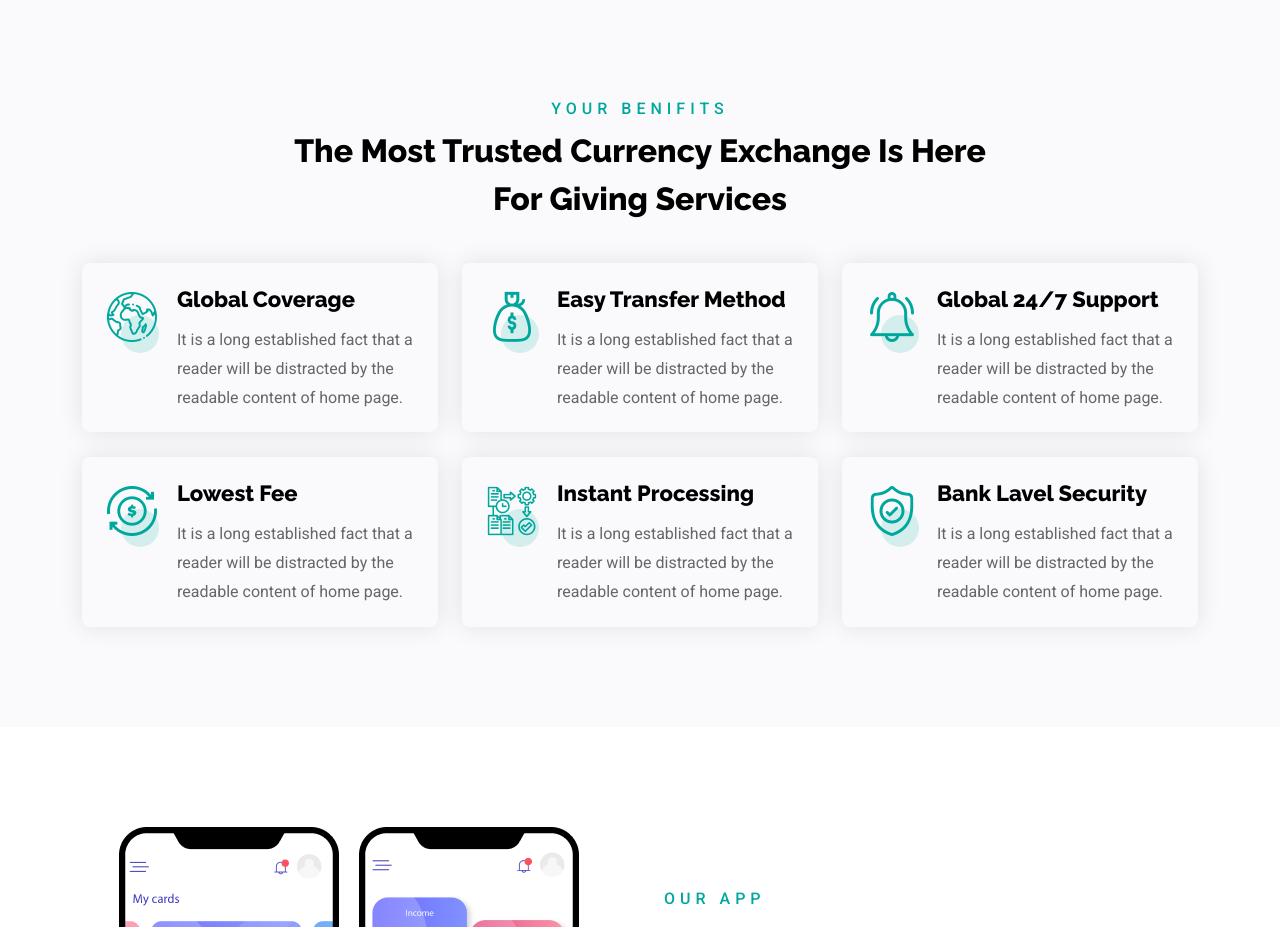
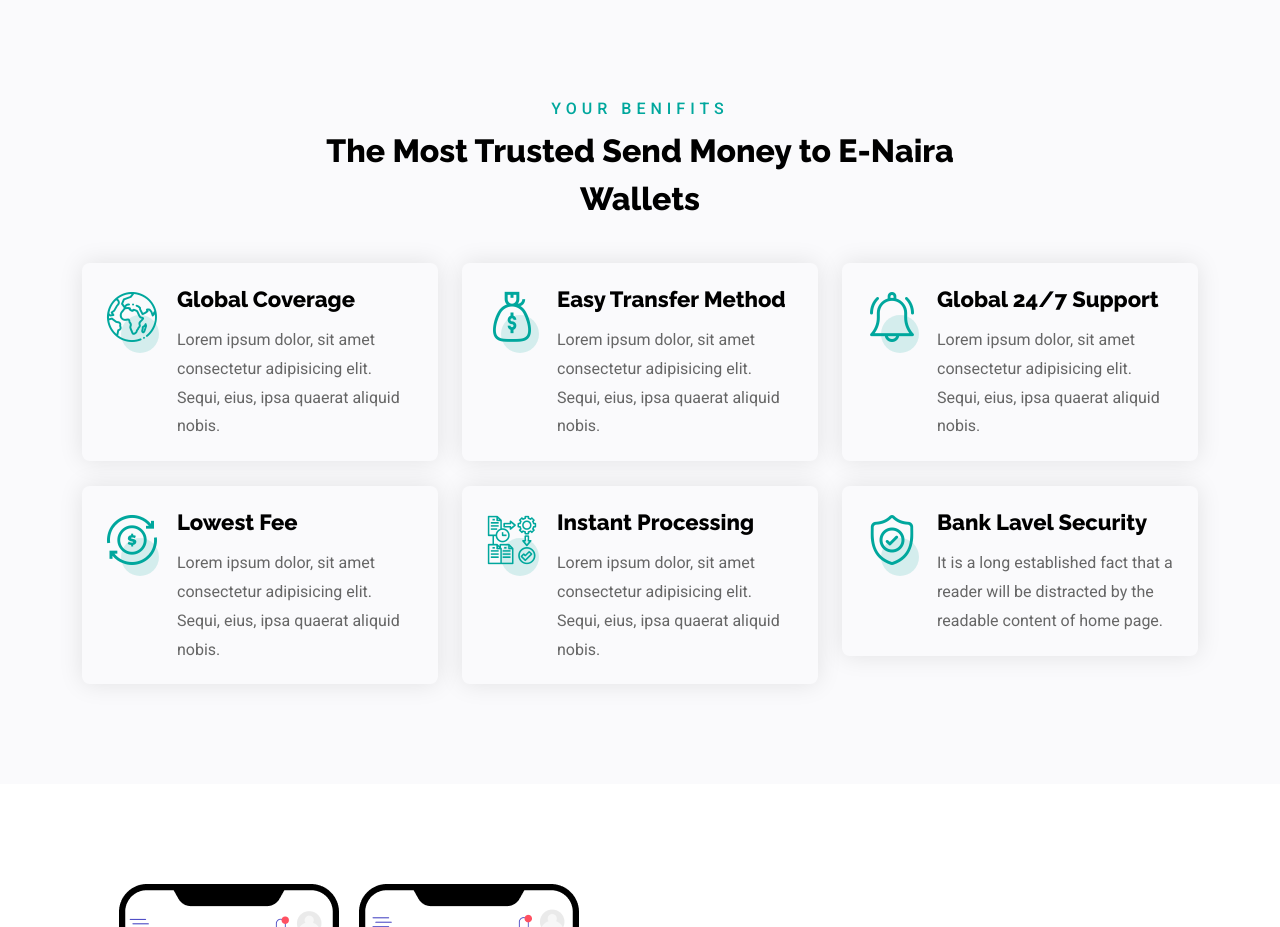
Before and after one commit to AthensDev/remitng-static, a plain HTML site: page index.html in a window 1280 px wide. Shown: the part 800-1727 px from the top of the page. Drawn offline with Linux system fonts and the light colour scheme; files whose address does not match are found by name.

Commit message:
clean up

```diff
--- a/index.html
+++ b/index.html
@@ -157,7 +157,7 @@
                     <div class="col-xl-8 offset-xl-2 col-lg-10 offset-lg-1">
                         <div class="section-title style1 text-center mb-40">
                             <span>YOUR BENIFITS</span>
-                            <h2>The Most Trusted Currency Exchange Is Here For Giving Services</h2>
+                            <h2>The Most Trusted Send Money to E-Naira Wallets</h2>
                         </div>
                     </div>
                 </div>
@@ -169,7 +169,7 @@
                             </div>
                             <div class="feature-info">
                                 <h3><a href="#">Global Coverage</a></h3>
-                                <p>It is a long established fact that a reader will be distracted by the readable content of home page.</p>
+                                <p>Lorem ipsum dolor, sit amet consectetur adipisicing elit. Sequi, eius, ipsa quaerat aliquid nobis.</p>
                             </div>
                         </div>
                     </div>
@@ -180,7 +180,7 @@
                             </div>
                             <div class="feature-info">
                                 <h3><a href="#">Easy Transfer Method</a></h3>
-                                <p>It is a long established fact that a reader will be distracted by the readable content of home page.</p>
+                                <p>Lorem ipsum dolor, sit amet consectetur adipisicing elit. Sequi, eius, ipsa quaerat aliquid nobis.</p>
                             </div>
                         </div>
                     </div>
@@ -191,7 +191,7 @@
                             </div>
                             <div class="feature-info">
                                 <h3><a href="#">Global 24/7 Support</a></h3>
-                                <p>It is a long established fact that a reader will be distracted by the readable content of home page.</p>
+                                <p>Lorem ipsum dolor, sit amet consectetur adipisicing elit. Sequi, eius, ipsa quaerat aliquid nobis.</p>
                             </div>
                         </div>
                     </div>
@@ -202,7 +202,7 @@
                             </div>
                             <div class="feature-info">
                                 <h3><a href="#">Lowest Fee</a></h3>
-                                <p>It is a long established fact that a reader will be distracted by the readable content of home page.</p>
+                                <p>Lorem ipsum dolor, sit amet consectetur adipisicing elit. Sequi, eius, ipsa quaerat aliquid nobis.</p>
                             </div>
                         </div>
                     </div>
@@ -213,7 +213,7 @@
                             </div>
                             <div class="feature-info">
                                 <h3><a href="#">Instant Processing</a></h3>
-                                <p>It is a long established fact that a reader will be distracted by the readable content of home page.</p>
+                                <p>Lorem ipsum dolor, sit amet consectetur adipisicing elit. Sequi, eius, ipsa quaerat aliquid nobis.</p>
                             </div>
                         </div>
                     </div>
```
